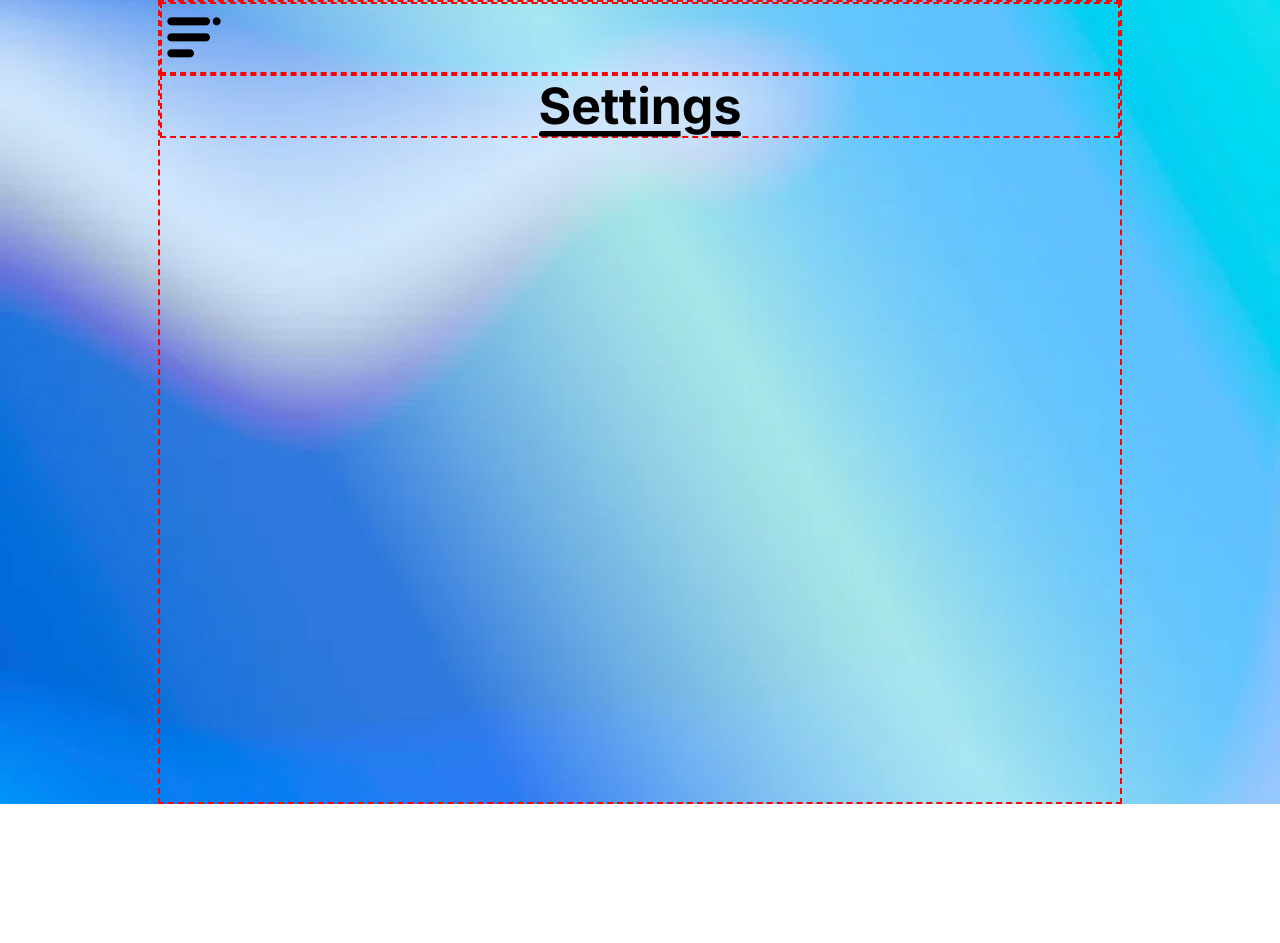
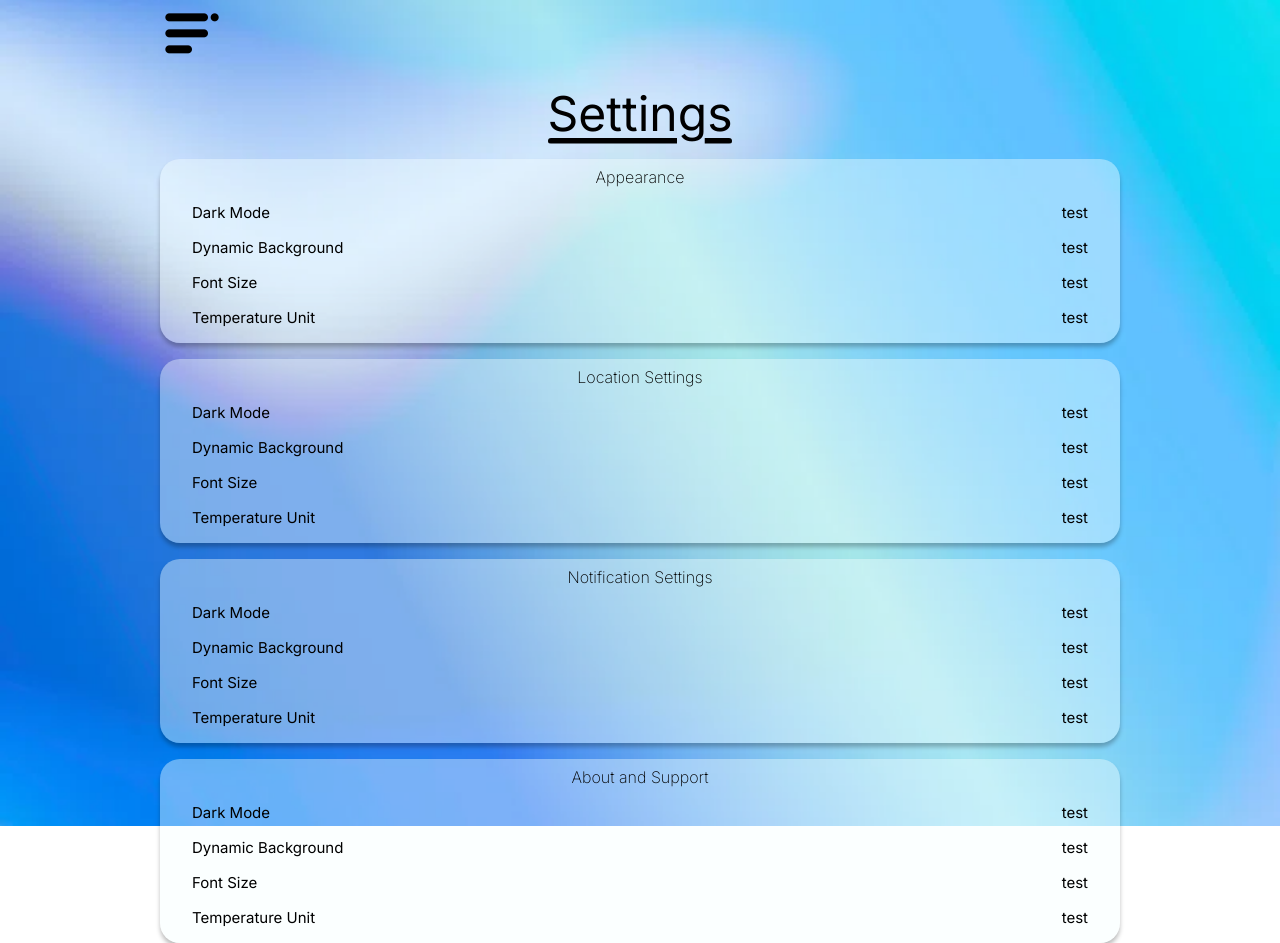
Before and after one commit to Rajpreet0404/Group-8-Weather-App, a React (Create React App) app in the folder gui-react-app/: page / in a window 1280 px wide. Before the commit the page ends 804 px from the top, so only its background shows below. Built offline with nearby package versions, Linux system fonts and the light colour scheme.

Commit message:
Update to the settings page - still needs editing

```diff
--- a/gui-react-app/src/App.js
+++ b/gui-react-app/src/App.js
@@ -7,11 +7,11 @@ function App() {
   return (
     <div className="container">
 
-      <header className="box sidebar">
+      <nav className="box sidebar">
         <div className="sidebarimage">
           <img src="/sidebaricon.png" alt="sidebar" />
         </div>
-      </header>
+      </nav>
 
       <header className="box title">
         <div className="settingstext">
@@ -19,6 +19,94 @@ function App() {
         </div>
       </header>
 
+      <section className="box appearance">
+        <div className="appearancetitle">
+          <h1>Appearance</h1>
+        </div>
+        <article className="settings darkmode">
+          <h1>Dark Mode</h1>
+          <h1>test</h1>
+        </article>
+        <article className="settings dynamic">
+          <h1>Dynamic Background</h1>
+          <h1>test</h1>
+        </article>
+        <article className="settings dynamic">
+          <h1>Font Size</h1>
+          <h1>test</h1>
+        </article>
+        <article className="settings dynamic">
+          <h1>Temperature Unit</h1>
+          <h1>test</h1>
+        </article>
+      </section>
+
+      <section className="box appearance">
+        <div className="appearancetitle">
+          <h1>Location Settings</h1>
+        </div>
+        <article className="settings darkmode">
+          <h1>Dark Mode</h1>
+          <h1>test</h1>
+        </article>
+        <article className="settings dynamic">
+          <h1>Dynamic Background</h1>
+          <h1>test</h1>
+        </article>
+        <article className="settings dynamic">
+          <h1>Font Size</h1>
+          <h1>test</h1>
+        </article>
+        <article className="settings dynamic">
+          <h1>Temperature Unit</h1>
+          <h1>test</h1>
+        </article>
+      </section>
+
+      <section className="box appearance">
+        <div className="appearancetitle">
+          <h1>Notification Settings</h1>
+        </div>
+        <article className="settings darkmode">
+          <h1>Dark Mode</h1>
+          <h1>test</h1>
+        </article>
+        <article className="settings dynamic">
+          <h1>Dynamic Background</h1>
+          <h1>test</h1>
+        </article>
+        <article className="settings dynamic">
+          <h1>Font Size</h1>
+          <h1>test</h1>
+        </article>
+        <article className="settings dynamic">
+          <h1>Temperature Unit</h1>
+          <h1>test</h1>
+        </article>
+      </section>
+
+      <section className="box appearance">
+        <div className="appearancetitle">
+          <h1>About and Support</h1>
+        </div>
+        <article className="settings darkmode">
+          <h1>Dark Mode</h1>
+          <h1>test</h1>
+        </article>
+        <article className="settings dynamic">
+          <h1>Dynamic Background</h1>
+          <h1>test</h1>
+        </article>
+        <article className="settings dynamic">
+          <h1>Font Size</h1>
+          <h1>test</h1>
+        </article>
+        <article className="settings dynamic">
+          <h1>Temperature Unit</h1>
+          <h1>test</h1>
+        </article>
+      </section>
+
     </div>
   );
 }
--- a/gui-react-app/src/style.css
+++ b/gui-react-app/src/style.css
@@ -17,12 +17,11 @@ body{
     flex-direction: column;
     height: 100vh;
     width: 75vw;
-    border: 2px dashed red;
+    gap: 1rem;
 }
 
 .box{
     display: flex;
-    border: 2px dashed red;
 }
 
 .sidebar{
@@ -39,8 +38,7 @@ body{
 }
 
 .settingstext {
-    font-size: 50px;
-    font-weight: bold;
+    font-size: 3rem;
     position: relative;
     display: inline-block;
   }
@@ -54,7 +52,44 @@ body{
     height: 10%; /* Thickness of the underline */
     background-color: black;
     border-radius: 15rem; /* Rounded edges */
-
-    /* Create a gap under the "g" */
     clip-path: polygon(0% 0%, 70% 0%, 70% 100%, 85% 100%, 85% 0%, 100% 0%, 100% 100%, 0% 100%);
   }
+
+.settingstext h1{
+    font-weight: 400;
+}
+
+.appearance{
+    padding-top: 0.5rem;
+    flex-direction: column;
+    justify-content: center;
+    align-items: center;
+    border-radius: 1.25rem;
+    background: rgba(245, 255, 255, 0.4); /* Instead of using opacity */
+    box-shadow: 0px 4px 4px 0px rgba(0, 0, 0, 0.25);
+    gap: 1rem;
+}
+
+.appearancetitle h1{
+    font-size: 1rem;
+    font-weight: 200;
+}
+
+.settings{
+    width: 70vw;
+    display:flex;
+    flex-direction: row;
+    justify-content: space-between;
+}
+
+.settings:last-child{
+    padding-bottom: 1rem;
+}
+
+.settings h1{
+    color: #000;
+    font-size: 0.9375rem;
+    font-style: normal;
+    font-weight: 400;
+    line-height: normal;
+}
```
